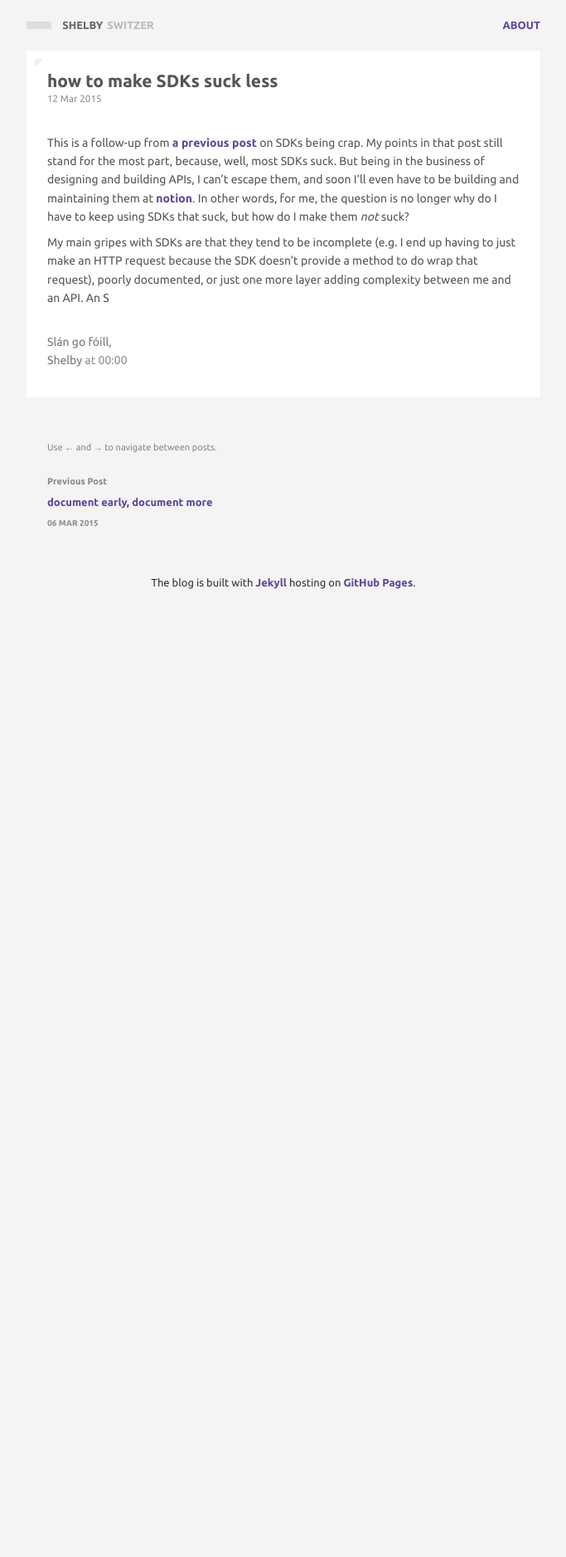
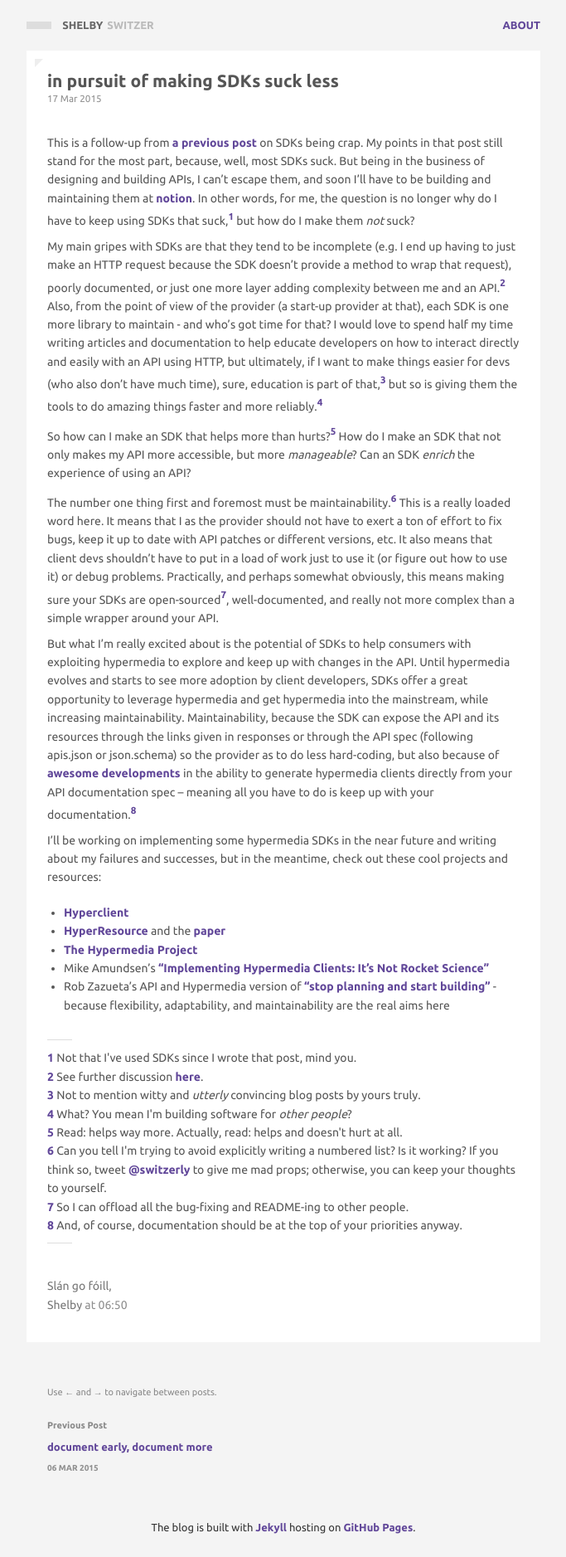
Before and after one commit to switzersc/switzersc.github.io, a Jekyll site: the page built from _posts/2015-03-11-make-sdks-suck-less.md, in a window 1280 px wide. Shown: the whole page at 83% size, without its empty margins (298-981 px from the left). Built offline with Jekyll 4.4.1, drawn with Linux system fonts in a browser that asks for light colours; Markdown is read by kramdown in place of the engine named in the settings; comment, search, counter and statistics services are not loaded; before the commit the page ends 900 px from its top, so only the background shows below that.

Commit message:
sdk pt 2 post

```diff
--- a/_posts/2015-03-11-make-sdks-suck-less.md
+++ b/_posts/2015-03-11-make-sdks-suck-less.md
@@ -1,9 +1,51 @@
 ---
 layout: post
-title: how to make SDKs suck less
-date: 2015-03-11 17:00 MST
+title: in pursuit of making SDKs suck less
+date: 2015-03-16 23:50 MST
 ---
 
-This is a follow-up from [a previous post](http://shelbyswitzer.com/blog/2014/10/01/sdks-suck/) on SDKs being crap. My points in that post still stand for the most part, because, well, most SDKs suck. But being in the business of designing and building APIs, I can't escape them, and soon I'll even have to be building and maintaining them at [notion](http://getnotion.com).  In other words, for me, the question is no longer why do I have to keep using SDKs that suck, but how do I make them *not* suck?
+This is a follow-up from [a previous post](http://shelbyswitzer.com/blog/2014/10/01/sdks-suck/) on SDKs being crap. My points in that post still stand for the most part, because, well, most SDKs suck. But being in the business of designing and building APIs, I can't escape them, and soon I'll have to be building and maintaining them at [notion](http://getnotion.com).  In other words, for me, the question is no longer why do I have to keep using SDKs that suck,<a href="#footnote1" name="footnote1anc"><sup>1</sup></a> but how do I make them *not* suck?
 
-My main gripes with SDKs are that they tend to be incomplete (e.g. I end up having to just make an HTTP request because the SDK doesn't provide a method to do wrap that request), poorly documented, or just one more layer adding complexity between me and an API. An S
+My main gripes with SDKs are that they tend to be incomplete (e.g. I end up having to just make an HTTP request because the SDK doesn't provide a method to wrap that request), poorly documented, or just one more layer adding complexity between me and an API.<a href="#footnote2" name="footnote2anc"><sup>2</sup></a> Also, from the point of view of the provider (a start-up provider at that), each SDK is one more library to maintain - and who's got time for that? I would love to spend half my time writing articles and documentation to help educate developers on how to interact directly and easily with an API using HTTP, but ultimately, if I want to make things easier for devs (who also don't have much time), sure, education is part of that,<a href="#footnote3" name="footnote3anc"><sup>3</sup></a> but so is giving them the tools to do amazing things faster and more reliably.<a href="#footnote4" name="footnote4anc"><sup>4</sup></a>
+
+So how can I make an SDK that helps more than hurts?<a href="#footnote5" name="footnote5anc"><sup>5</sup></a> How do I make an SDK that not only makes my API more accessible, but more *manageable*? Can an SDK *enrich* the experience of using an API?
+
+The number one thing first and foremost must be maintainability.<a href="#footnote6" name="footnote6anc"><sup>6</sup></a> This is a really loaded word here. It means that I as the provider should not have to exert a ton of effort to fix bugs, keep it up to date with API patches or different versions, etc. It also means that client devs shouldn't have to put in a load of work just to use it (or figure out how to use it) or debug problems. Practically, and perhaps somewhat obviously, this means making sure your SDKs are open-sourced<a href="#footnote7" name="footnote7anc"><sup>7</sup></a>, well-documented, and really not more complex than a simple wrapper around your API.
+
+But what I'm really excited about is the potential of SDKs to help consumers with exploiting hypermedia to explore and keep up with changes in the API. Until hypermedia evolves and starts to see more adoption by client developers, SDKs offer a great opportunity to leverage hypermedia and get hypermedia into the mainstream, while increasing maintainability. Maintainability, because the SDK can expose the API and its resources through the links given in responses or through the API spec (following apis.json or json.schema) so the provider as to do less hard-coding, but also because of [awesome developments](http://blog.apiary.io/2015/02/17/Utilising-API-Blueprint-in-API-Clients/) in the ability to generate hypermedia clients directly from your API documentation spec -- meaning all you have to do is keep up with your documentation.<a href="#footnote8" name="footnote8anc"><sup>8</sup></a>
+
+I'll be working on implementing some hypermedia SDKs in the near future and writing about my failures and successes, but in the meantime, check out these cool projects and resources:
+
+* [Hyperclient](https://github.com/codegram/hyperclient)
+* [HyperResource](https://github.com/gamache/hyperresource) and the [paper](http://petegamache.com/wsrest2014-gamache.pdf)
+* [The Hypermedia Project](https://github.com/the-hypermedia-project)
+* Mike Amundsen's ["Implementing Hypermedia Clients: It's Not Rocket Science"](https://mediaspace.msu.edu/media/Implementing+Hypermedia+Clients:+It%27s+Not+Rocket+Science/1_ip29lntc)
+* Rob Zazueta's API and Hypermedia version of ["stop planning and start building"](http://www.mashery.com/blog/stop-talking-about-hypermedia-and-rest-start-building-adaptable-apis) - because flexibility, adaptability, and maintainability are the real aims here
+
+
+<div class="footnote-block"></div>
+<div id="footnote1">
+<a href="#footnote1anc" name="footnote1sym">1</a> Not that I've used SDKs since I wrote that post, mind you.
+</div>
+<div id="footnote2">
+<a href="#footnote2anc" name="footnote2sym">2</a> See further discussion <a href="https://github.com/apicraft/detroit2014/wiki/Just-API-or-client-SDK-to-help-developers-with-API-adoption" target="_blank">here</a>.
+</div>
+<div id="footnote3">
+<a href="#footnote3anc" name="footnote3sym">3</a> Not to mention witty and <i>utterly</i> convincing blog posts by yours truly.
+</div>
+<div id="footnote4">
+<a href="#footnote4anc" name="footnote4sym">4</a> What? You mean I'm building software for <i>other people</i>?
+</div>
+<div id="footnote5">
+<a href="#footnote5anc" name="footnote5sym">5</a> Read: helps way more. Actually, read: helps and doesn't hurt at all.
+</div>
+<div id="footnote6">
+<a href="#footnote6anc" name="footnote5sym">6</a> Can you tell I'm trying to avoid explicitly writing a numbered list? Is it working? If you think so, tweet <a href="https://twitter.com/switzerly" target="_blank">@switzerly</a> to give me mad props; otherwise, you can keep your thoughts to yourself.
+</div>
+<div id="footnote7">
+<a href="#footnote7anc" name="footnote7sym">7</a> So I can offload all the bug-fixing and README-ing to other people.
+</div>
+<div id="footnote8">
+<a href="#footnote8anc" name="footnote8sym">8</a> And, of course, documentation should be at the top of your priorities anyway.
+</div>
+<div class="footnote-block"></div>
--- a/about.html
+++ b/about.html
@@ -7,6 +7,10 @@ permalink: /about/
 <div class="container">
     <div class="row">
         <!-- <div class="col-md-1"></div> -->
+        <div class="col-md-8">
+            <b>tl;dr:</b> I like APIs, languages, falafel, and long-winded writing. You can find me <a href="https://twitter.com/switzerly">@switzerly</a> for twittering and tittering.
+        </div>
+        <div class="footnote-block" style="height: 2px;"></div>
         <div class="col-md-8">
             <p>
                 Born and raised in South Carolina, I grew up cursed to love barbecue,<a href="#footnote1" name="footnote1anc"><sup>1</sup></a> speak slowly,<a href="#footnote2" name="footnote2anc"><sup>2</sup></a> and flourish in extreme climates.<a href="#footnote3" name="footnote3anc"><sup>3</sup></a> By the time I could drive,<a href="#footnote4" name="footnote4anc"><sup>4</sup></a> my obsession with language, stories, and adventure had been brewing in my heart long enough that I was determined to leave home as soon as I could to join a pirate gang and record their narrative painstakingly and at great risk to my own life, out on the open blue. Unfortunately, as a minor who also wanted to finish high school, I only made it 90 miles up the interstate to Greenville, SC.
@@ -40,6 +44,7 @@ permalink: /about/
 </div>
 
 <footer>
+    <div class="footnote-block"></div>
     <div class="container">
         <br>
         <div id="footnote1">
```
